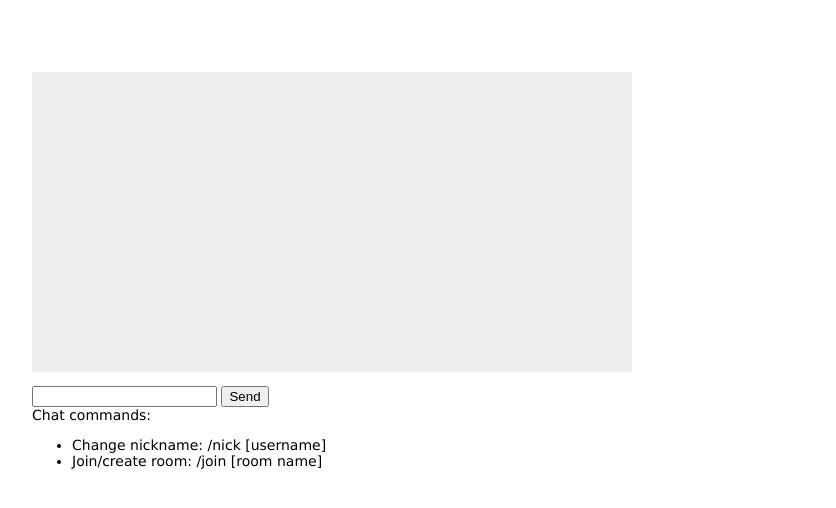
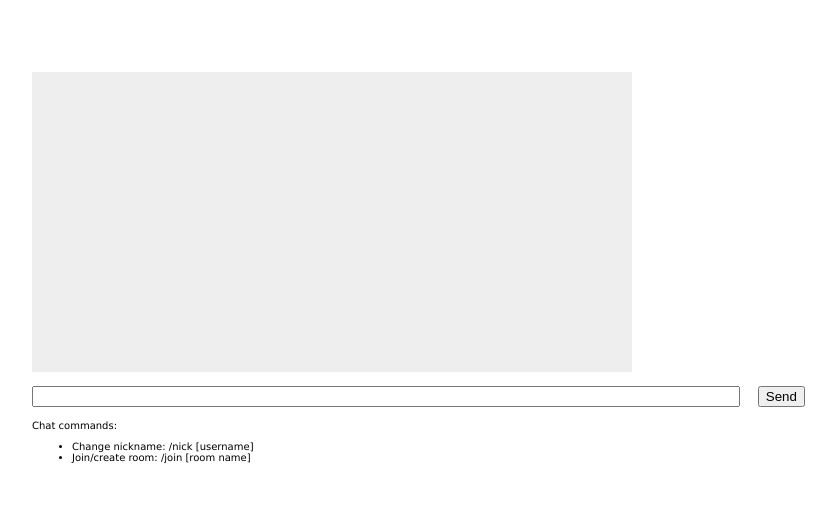
Before and after one commit to akihisa1210/nodejs-in-action-chatrooms, a website: page public/index.html in a window 1280 px wide. Shown: the whole page, without its empty margins (208-1044 px from the left). Drawn offline with nearby package versions, Linux system fonts and the light colour scheme.

Commit message:
update style

```diff
--- a/public/stylesheets/style.css
+++ b/public/stylesheets/style.css
@@ -26,3 +26,28 @@ a {
   margin-bottom: 1em;
   margin-right: 10px;
 }
+
+#room-list {
+  float: right;
+  width: 100px;
+  height: 300px;
+  overflow: auto;
+}
+
+#room-list div {
+  border-bottom: 1px solid #eeeeee;
+}
+
+#room-list div:hover {
+  background-color: #dddddd;
+}
+
+#send-message {
+  width: 700px;
+  margin-bottom: 1em;
+  margin-right: 1em;
+}
+
+#help {
+  font: 10px 'Lucida Grande', Helvetica, Arial, sans-serif;
+}
```
